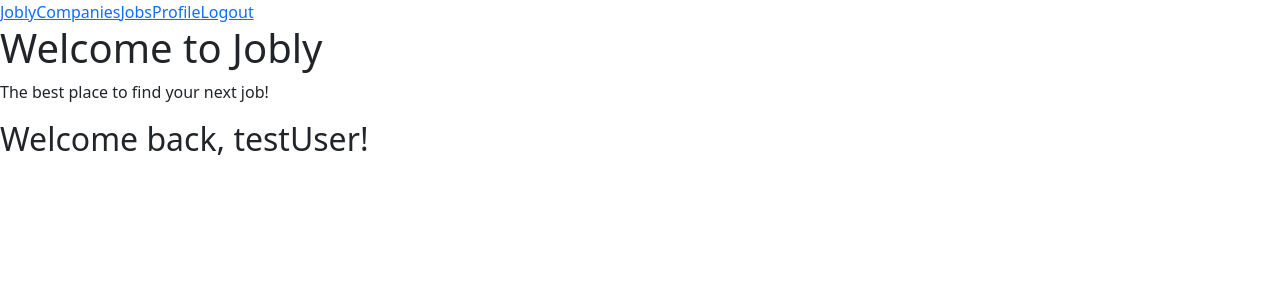
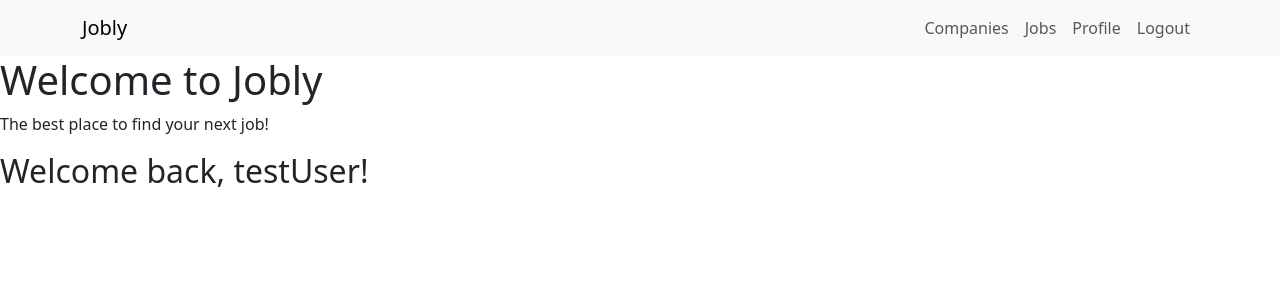
Before and after one commit to tobias-homewood/stack-jobly, a React (Vite) app in the folder frontend/: page / in a window 1280 px wide. Shown: the top 300 px of the page. Built offline with nearby package versions, Linux system fonts and the light colour scheme.

Commit message:
navbar uses bootstrap components

```diff
--- a/frontend/src/components/Navbar.jsx
+++ b/frontend/src/components/Navbar.jsx
@@ -1,34 +1,51 @@
 import { useContext } from "react";
+import { Container, Nav, Navbar } from "react-bootstrap";
 import { Link, NavLink, useNavigate } from "react-router-dom";
 import CurrentUserContext from "../utils/currentUserContext";
 
-const Navbar = () => {
+export default function () {
     const navigate = useNavigate();
     const { currentUser, setCurrentUser } = useContext(CurrentUserContext);
     const logout = (e) => {
         e.preventDefault();
         setCurrentUser(null);
         navigate("/");
-    }
+    };
     return (
-        <nav>
-            <NavLink to="/">Jobly</NavLink>
-
+        <Navbar expand="lg" className="bg-body-tertiary">
+            <Container>
+                <Navbar.Brand as={Link} to="/">
+                    Jobly
+                </Navbar.Brand>
+                <Navbar.Toggle aria-controls="basic-navbar-nav" />
+                <Navbar.Collapse id="basic-navbar-nav">
+                    <Nav className="ms-auto">
                         {currentUser ? (
                             <>
-                    <NavLink to="/companies">Companies</NavLink>
-                    <NavLink to="/jobs">Jobs</NavLink>
-                    <NavLink to="/profile">Profile</NavLink>
-                    <Link onClick={logout}>Logout</Link>
+                                <Nav.Link as={NavLink} to="/companies">
+                                    Companies
+                                </Nav.Link>
+                                <Nav.Link as={NavLink} to="/jobs">
+                                    Jobs
+                                </Nav.Link>
+                                <Nav.Link as={NavLink} to="/profile">
+                                    Profile
+                                </Nav.Link>
+                                <Nav.Link onClick={logout}>Logout</Nav.Link>
                             </>
                         ) : (
                             <>
-                    <NavLink to="/login">Login</NavLink>
-                    <NavLink to="/signup">Signup</NavLink>
+                                <Nav.Link as={NavLink} to="/login">
+                                    Login
+                                </Nav.Link>
+                                <Nav.Link as={NavLink} to="/signup">
+                                    Signup
+                                </Nav.Link>
                             </>
                         )}
-        </nav>
+                    </Nav>
+                </Navbar.Collapse>
+            </Container>
+        </Navbar>
     );
-};
-
-export default Navbar;
+}
```
Lines whose indentation alone changed are shown as unchanged.
